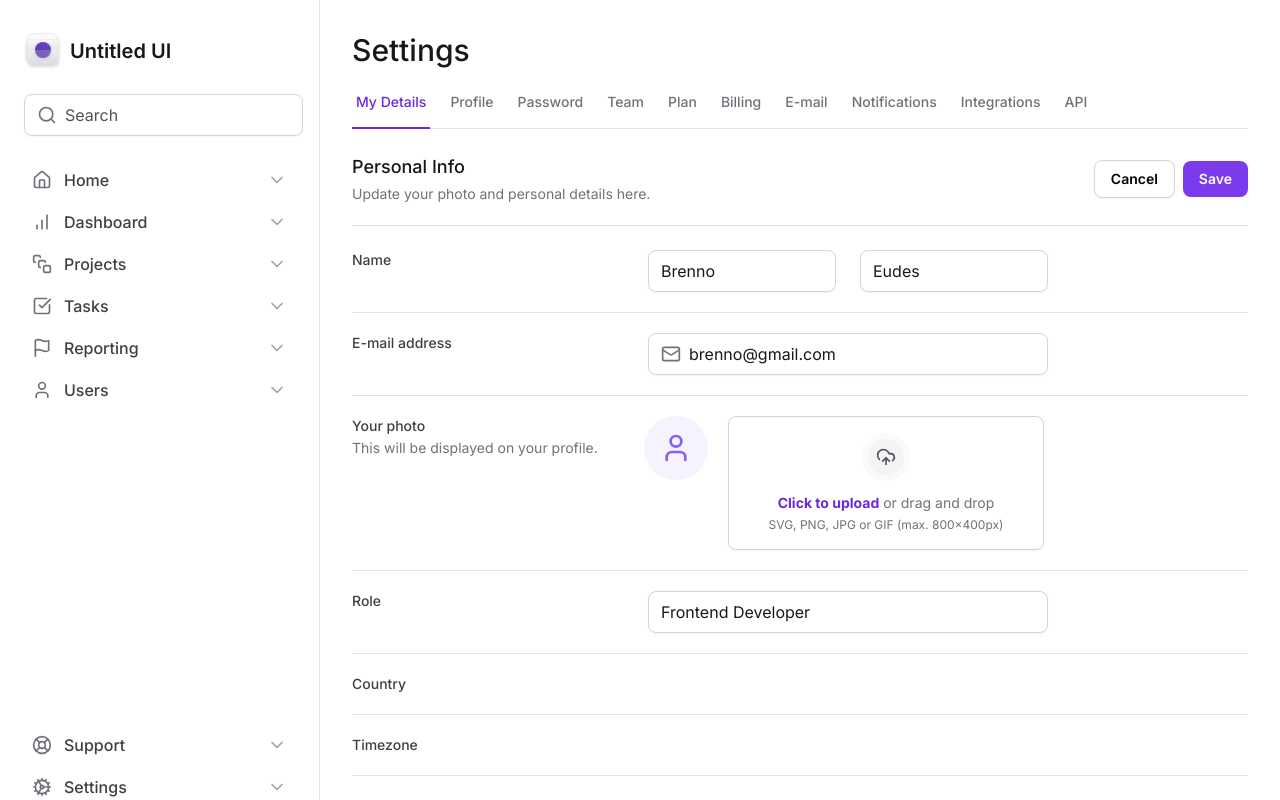
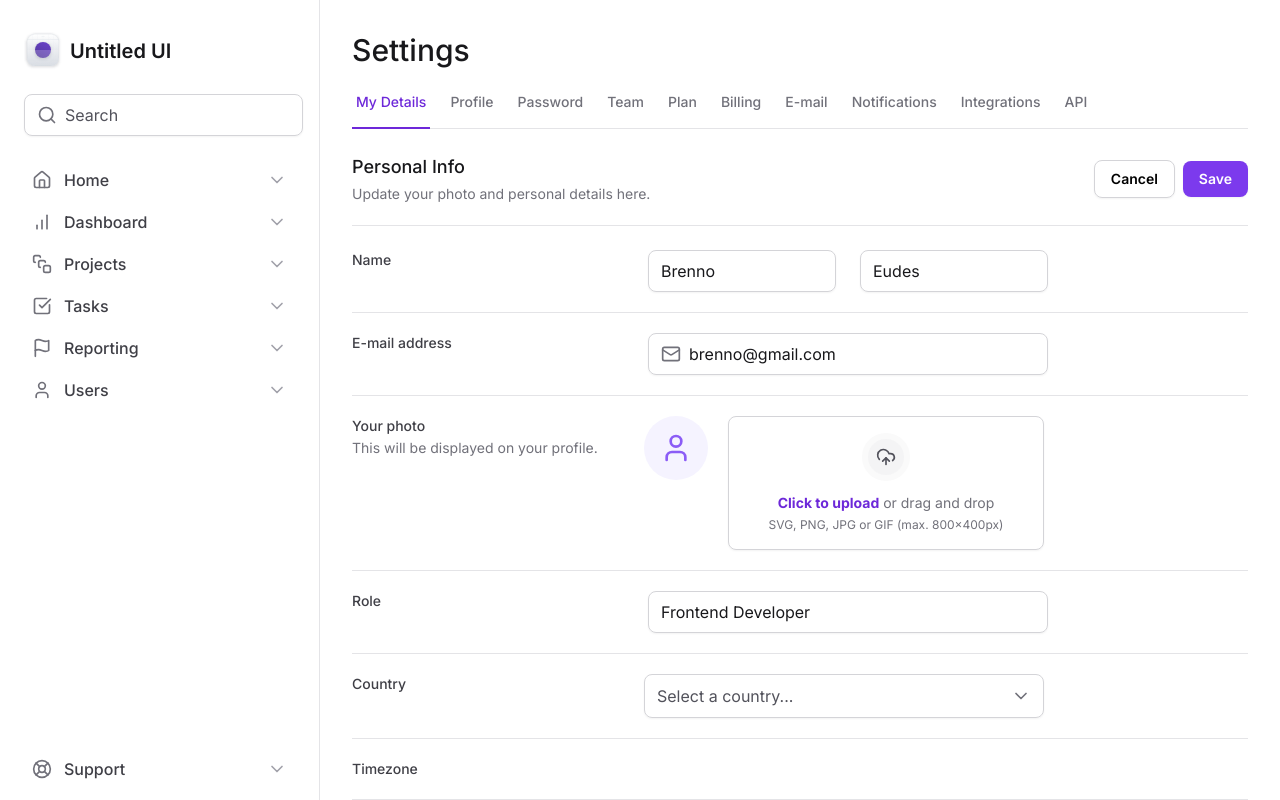
Before and after one commit to brennoEudes/tailwind-next, a Next.js app: page / in a window 1280 px wide. Shown: the top 800 px of the page. Built offline with nearby package versions, Linux system fonts and the light colour scheme.

Commit message:
select first config

```diff
--- a/package.json
+++ b/package.json
@@ -9,6 +9,7 @@
     "lint": "next lint"
   },
   "dependencies": {
+    "@radix-ui/react-select": "^2.1.1",
     "@radix-ui/react-tabs": "^1.1.0",
     "framer-motion": "^11.3.30",
     "lucide-react": "^0.427.0",
--- a/src/app/page.tsx
+++ b/src/app/page.tsx
@@ -1,7 +1,9 @@
 import { SettingTabs } from '@/components/SettingsTabs'
 import * as Input from '@/components/Input'
+
+import * as FileInput from '@/components/Form/FileInput'
+import { Select } from '@/components/Form/Select'
 import { Mail } from 'lucide-react'
-import * as FileInput from '@/components/Form/FileInput'
 
 export default function Home() {
   return (
@@ -114,7 +116,7 @@
             >
               Country
             </label>
-            <div></div>
+            <Select />
           </div>
 
           <div className="grid grid-cols-form gap-3 pt-5">
--- /dev/null
+++ b/src/components/Form/Select.tsx
@@ -0,0 +1,57 @@
+'use client'
+
+import * as SelectPrimitive from '@radix-ui/react-select'
+import { Check, ChevronDown } from 'lucide-react'
+
+export function Select() {
+  return (
+    <SelectPrimitive.Root>
+      <SelectPrimitive.Trigger className="flex h-11 w-full items-center justify-between gap-2 rounded-lg border border-zinc-300 px-3 py-2 shadow-sm data-[placeholder]:text-zinc-600">
+        {/* Lembrar q o radix cria automaticamente os data atributes: "data-[]:algumaCoisa" */}
+        <SelectPrimitive.Value
+          placeholder="Select a country..."
+          className="text-black"
+        />
+        <SelectPrimitive.Icon>
+          <ChevronDown className="h-5 w-5 text-zinc-500" />
+        </SelectPrimitive.Icon>
+      </SelectPrimitive.Trigger>
+      <SelectPrimitive.Portal>
+        {/* Portal react permite q um elemento seja alocado em outro local da tela */}
+        <SelectPrimitive.Content
+          side="bottom" // abra para baixo
+          position="popper"
+          sideOffset={8} // faz com q o select abra um pouco mais distante do topo
+          className="z-10 w-[--radix-select-trigger-width] overflow-hidden rounded-lg border border-zinc-200 bg-white"
+          // Lembrar q o radix tb cria variáveis css: --radix-select-trigger-width. O TW entende isso e não precisar usar o "var()" q indica varieaveis no CSS.
+        >
+          <SelectPrimitive.Viewport>
+            <SelectPrimitive.Item
+              value="br"
+              className="flex items-center justify-between gap-2 px-3 py-2.5 outline-none data-[highlighted]:bg-zinc-50"
+            >
+              <SelectPrimitive.ItemText className="text-black">
+                Brasil
+              </SelectPrimitive.ItemText>
+              <SelectPrimitive.ItemIndicator>
+                <Check className="h-4 w-4 text-violet-500" />
+              </SelectPrimitive.ItemIndicator>
+            </SelectPrimitive.Item>
+
+            <SelectPrimitive.Item
+              value="us"
+              className="flex items-center justify-between gap-2 px-3 py-2.5 outline-none data-[highlighted]:bg-zinc-50"
+            >
+              <SelectPrimitive.ItemText className="text-black">
+                United States
+              </SelectPrimitive.ItemText>
+              <SelectPrimitive.ItemIndicator>
+                <Check className="h-4 w-4 text-violet-500" />
+              </SelectPrimitive.ItemIndicator>
+            </SelectPrimitive.Item>
+          </SelectPrimitive.Viewport>
+        </SelectPrimitive.Content>
+      </SelectPrimitive.Portal>
+    </SelectPrimitive.Root>
+  )
+}
```
Also changed, not shown: 1 other file (tests, documents, lock files or other folders).
